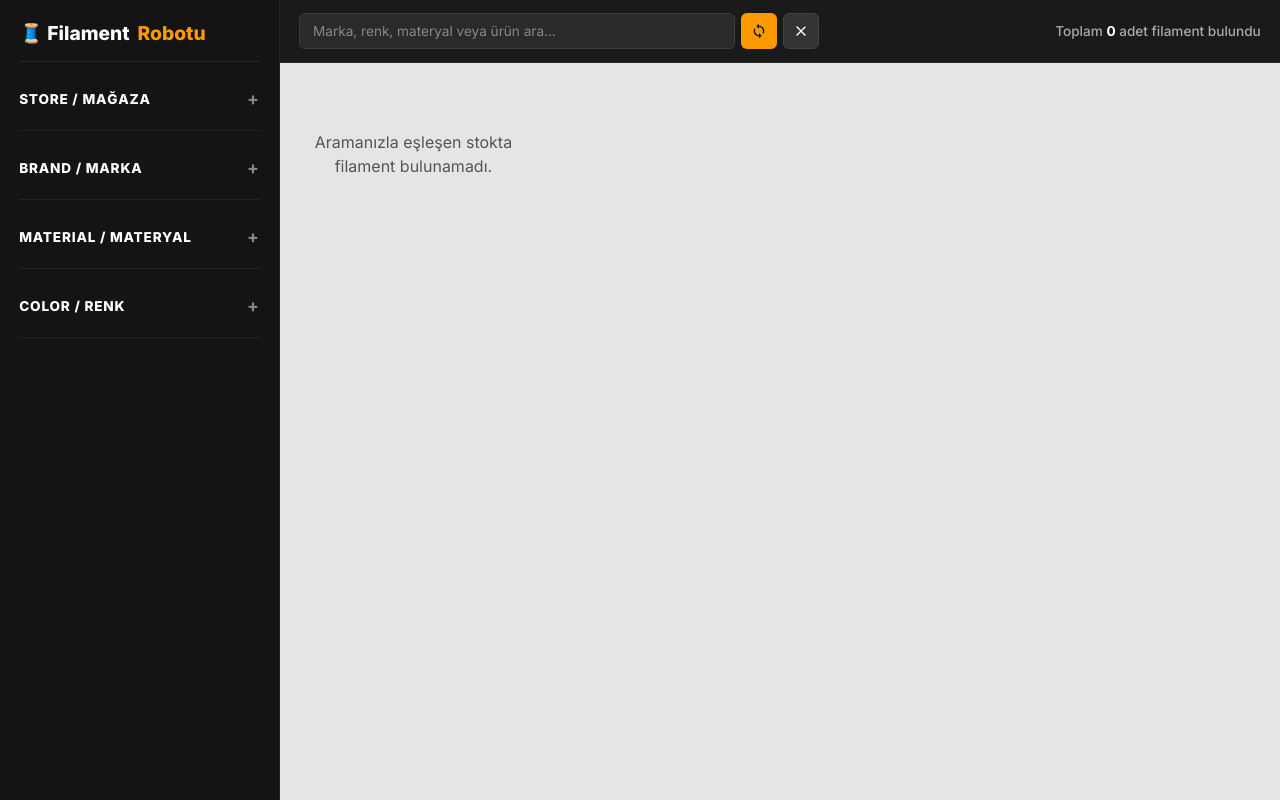
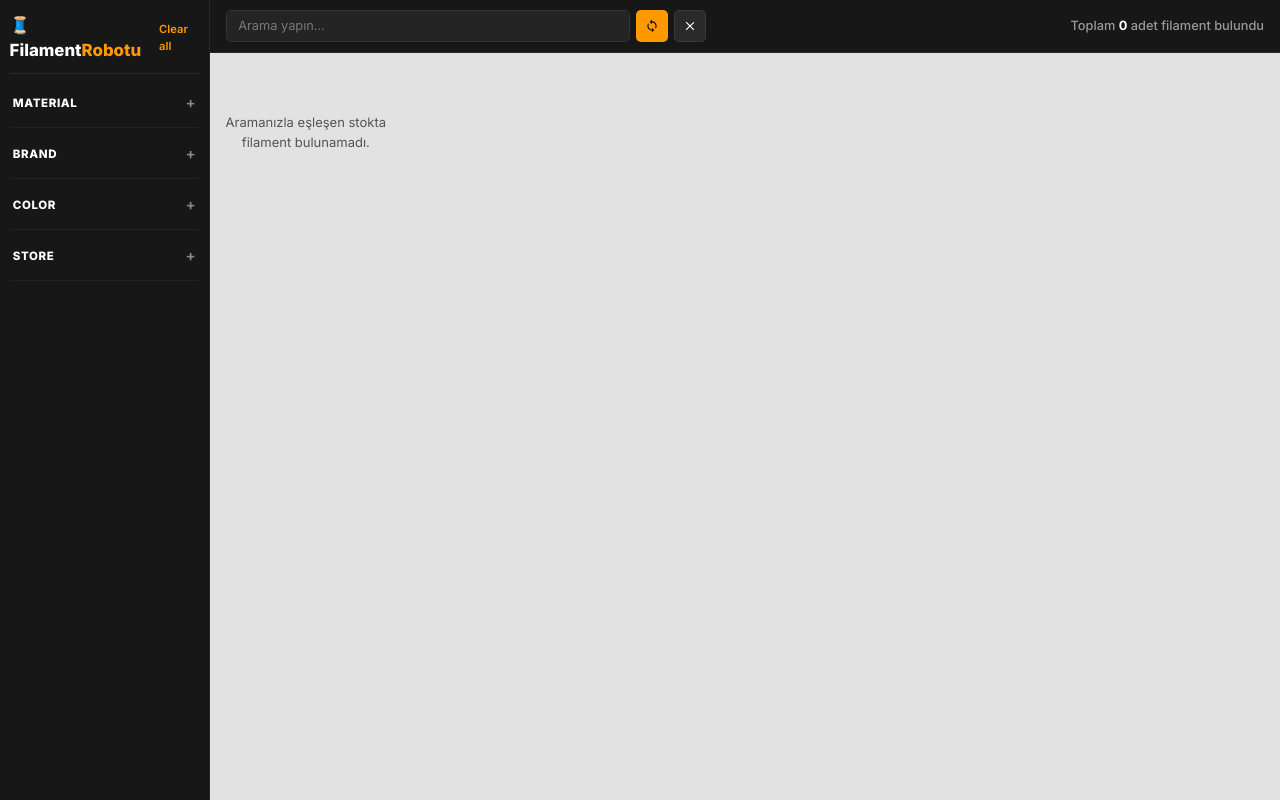
Before and after one commit to Cordamauro/filament-robotu, a Flask app: page / in a window 1280 px wide. Run offline with Flask 3, Linux system fonts and the light colour scheme; data that the repository does not hold is empty.

Commit message:
Update index.html

```diff
--- a/templates/index.html
+++ b/templates/index.html
@@ -13,11 +13,12 @@
 
         body {
             font-family: 'Inter', sans-serif !important;
-            background-color: #121212;
-            color: #e0e0e0;
+            background-color: #111111;
+            color: #d1d1d1;
             margin: 0;
             padding: 0;
             overflow-x: hidden;
+            font-size: 13px;
         }
 
         .app-container {
@@ -25,54 +26,68 @@
             min-height: 100vh;
         }
 
-        /* AKORDEON TİPİ SOL SIDEBAR */
+        /* GÖRSELDEKİ BİREBİR SOL DAR SIDEBAR (210px) */
         .sidebar {
-            width: 280px;
-            background-color: #141414;
-            border-right: 1px solid #262626;
-            padding: 1.2rem;
+            width: 210px;
+            background-color: #171717;
+            border-right: 1px solid #282828;
+            padding: 0.8rem 0.6rem;
             flex-shrink: 0;
             display: flex;
             flex-direction: column;
-            gap: 1rem;
+            gap: 0.6rem;
             overflow-y: auto;
             max-height: 100vh;
         }
 
         .sidebar-brand {
-            font-size: 1.2rem;
+            font-size: 1.05rem;
             font-weight: 800;
             color: #ffffff;
             display: flex;
             align-items: center;
-            gap: 8px;
-            padding-bottom: 0.8rem;
-            border-bottom: 1px solid #262626;
+            justify-content: space-between;
+            gap: 6px;
+            padding-bottom: 0.6rem;
+            border-bottom: 1px solid #282828;
+            margin-bottom: 0.2rem;
         }
 
         .sidebar-brand span {
             color: #ff9900;
         }
 
-        /* FİLTRE AKORDEON BAŞLIKLARI */
+        .clear-all-link {
+            font-size: 0.7rem;
+            color: #ff9900;
+            text-decoration: none;
+            font-weight: 600;
+            cursor: pointer;
+        }
+
+        .clear-all-link:hover {
+            text-decoration: underline;
+        }
+
+        /* AKORDEON ELEMANLARI (GÖRSEL FORMATI) */
         .accordion-item-custom {
             border-bottom: 1px solid #222222;
-            padding-bottom: 0.6rem;
+            padding-bottom: 0.4rem;
         }
 
         .accordion-header-custom {
             display: flex;
             justify-content: space-between;
             align-items: center;
-            font-size: 0.85rem;
+            font-size: 0.72rem;
             font-weight: 800;
             color: #ffffff;
-            letter-spacing: 0.8px;
+            letter-spacing: 0.6px;
             text-transform: uppercase;
             cursor: pointer;
-            padding: 0.5rem 0;
+            padding: 0.35rem 0.2rem;
             user-select: none;
-            transition: color 0.2s;
+            transition: color 0.15s;
         }
 
         .accordion-header-custom:hover {
@@ -80,47 +95,46 @@
         }
 
         .accordion-icon {
-            font-size: 1.1rem;
-            font-weight: 700;
+            font-size: 0.95rem;
+            font-weight: 600;
             color: #888888;
         }
 
         .accordion-content {
             display: none;
             flex-direction: column;
-            gap: 6px;
-            margin-top: 0.4rem;
-            padding-bottom: 0.4rem;
-            max-height: 260px;
+            gap: 4px;
+            margin-top: 0.3rem;
+            padding-bottom: 0.2rem;
+            max-height: 220px;
             overflow-y: auto;
         }
 
-        /* SADECE ACTIVE KILINDIĞINDA AÇILIR */
         .accordion-item-custom.active .accordion-content {
             display: flex;
         }
 
-        /* GÖRSELDEKİ KOYU YUVARLATILMIŞ FİLTRE BUTONLARI */
+        /* GÖRSELDEKİ BİREBİR SEÇENEK BUTONLARI (PILLS) */
         .filter-btn-pill {
             background-color: #222222;
-            border: 1px solid #333333;
-            color: #cccccc;
-            font-size: 0.8rem;
+            border: 1px solid #2d2d2d;
+            color: #b5b5b5;
+            font-size: 0.72rem;
             font-weight: 500;
-            padding: 0.45rem 0.8rem;
-            border-radius: 8px;
+            padding: 0.32rem 0.6rem;
+            border-radius: 6px;
             text-align: left;
             cursor: pointer;
             transition: all 0.15s ease;
-            display: flex;
-            justify-content: space-between;
-            align-items: center;
+            white-space: nowrap;
+            overflow: hidden;
+            text-overflow: ellipsis;
         }
 
         .filter-btn-pill:hover {
-            background-color: #2c2c2c;
+            background-color: #2a2a2a;
             color: #ffffff;
-            border-color: #444444;
+            border-color: #3d3d3d;
         }
 
         .filter-btn-pill.selected {
@@ -133,61 +147,61 @@
         /* SAĞ ANA İÇERİK ALANI */
         .main-content {
             flex-grow: 1;
-            background-color: #e5e5e5;
+            background-color: #e2e2e2;
             color: #222222;
             display: flex;
             flex-direction: column;
         }
 
         .top-bar {
-            background-color: #1a1a1a;
+            background-color: #171717;
             color: #ffffff;
-            padding: 0.8rem 1.2rem;
+            padding: 0.6rem 1rem;
             display: flex;
             align-items: center;
             justify-content: space-between;
             gap: 1rem;
-            border-bottom: 1px solid #2c2c2c;
+            border-bottom: 1px solid #282828;
         }
 
         .search-container {
             flex-grow: 1;
-            max-width: 520px;
+            max-width: 480px;
             display: flex;
             gap: 6px;
         }
 
         .search-input-dark {
-            background-color: #2a2a2a;
-            border: 1px solid #3d3d3d;
+            background-color: #242424;
+            border: 1px solid #333333;
             color: #ffffff;
-            font-size: 0.85rem;
-            padding: 0.4rem 0.8rem;
-            border-radius: 6px;
+            font-size: 0.8rem;
+            padding: 0.35rem 0.7rem;
+            border-radius: 5px;
         }
 
         .search-input-dark:focus {
-            background-color: #333333;
+            background-color: #2a2a2a;
             color: #ffffff;
             border-color: #ff9900;
             box-shadow: none;
         }
 
         .search-input-dark::placeholder {
-            color: #888888;
+            color: #777777;
         }
 
         .btn-icon-square {
-            width: 36px;
-            height: 36px;
+            width: 32px;
+            height: 32px;
             flex-shrink: 0;
             border: none;
-            border-radius: 6px;
+            border-radius: 5px;
             display: flex;
             align-items: center;
             justify-content: center;
             cursor: pointer;
-            transition: background 0.2s;
+            transition: background 0.15s;
         }
 
         .btn-update-dark {
@@ -200,19 +214,18 @@
         }
 
         .btn-clear-dark {
-            background: #333333;
-            border: 1px solid #444444;
+            background: #2a2a2a;
+            border: 1px solid #3a3a3a;
             color: #ffffff;
         }
 
         .btn-clear-dark:hover {
-            background: #444444;
-            border-color: #555555;
+            background: #383838;
         }
 
         .stats-bar {
-            font-size: 0.85rem;
-            color: #aaaaaa;
+            font-size: 0.8rem;
+            color: #999999;
             font-weight: 500;
         }
 
@@ -221,41 +234,42 @@
             font-weight: 700;
         }
 
-        /* GRID ÜRÜN KARTLARI */
+        /* GÖRSELDEKİ BİREBİR KOMPAKT 8 KOLONLU GRID */
         .products-grid {
-            padding: 1.2rem;
+            padding: 0.8rem;
             display: grid;
-            grid-template-columns: repeat(auto-fill, minmax(185px, 1fr));
-            gap: 1rem;
+            grid-template-columns: repeat(auto-fill, minmax(155px, 1fr));
+            gap: 0.6rem;
             overflow-y: auto;
         }
 
+        /* BEYAZ MİNİMALİST KARTLAR */
         .filament-card {
             background: #ffffff;
-            border-radius: 8px;
-            border: 1px solid #dcdcdc;
-            box-shadow: 0 2px 6px rgba(0,0,0,0.04);
+            border-radius: 6px;
+            border: 1px solid #d5d5d5;
+            box-shadow: 0 1px 4px rgba(0,0,0,0.03);
             display: flex;
             flex-direction: column;
             overflow: hidden;
             position: relative;
-            transition: transform 0.15s ease, box-shadow 0.15s ease;
+            transition: transform 0.12s ease, box-shadow 0.12s ease;
         }
 
         .filament-card:hover {
-            transform: translateY(-3px);
-            box-shadow: 0 6px 14px rgba(0,0,0,0.1);
+            transform: translateY(-2px);
+            box-shadow: 0 4px 10px rgba(0,0,0,0.08);
         }
 
         .card-color-strip {
-            height: 4px;
+            height: 3px;
             width: 100%;
         }
 
         .card-img-wrap {
-            height: 120px;
+            height: 105px;
             background: #fafafa;
-            padding: 8px;
+            padding: 6px;
             display: flex;
             align-items: center;
             justify-content: center;
@@ -355,8 +369,8 @@
         }
 
         .svg-icon {
-            width: 16px;
-            height: 16px;
+            width: 14px;
+            height: 14px;
             fill: currentColor;
         }
 
@@ -373,55 +387,56 @@
 <body>
 
 <div class="app-container">
-    <!-- İLK YÜKLENİŞTE KAPALI AKORDEON SIDEBAR -->
+    <!-- GÖRSELDEKİ BİREBİR SOL SIDEBAR -->
     <aside class="sidebar">
         <div class="sidebar-brand">
-            🧵 Filament<span>Robotu</span>
+            <div>🧵 Filament<span>Robotu</span></div>
+            <a class="clear-all-link" onclick="clearAllFilters()">Clear all</a>
         </div>
 
-        <!-- MAĞAZA (İLK YÜKLENİŞTE KAPALI) -->
+        <!-- MATERYAL -->
         <div class="accordion-item-custom">
             <div class="accordion-header-custom" onclick="toggleAccordion(this)">
-                <span>STORE / MAĞAZA</span>
+                <span>MATERIAL</span>
                 <span class="accordion-icon">+</span>
             </div>
-            <div id="listSource" class="accordion-content"></div>
+            <div id="listMaterial" class="accordion-content"></div>
         </div>
 
-        <!-- MARKA (İLK YÜKLENİŞTE KAPALI) -->
+        <!-- MARKA -->
         <div class="accordion-item-custom">
             <div class="accordion-header-custom" onclick="toggleAccordion(this)">
-                <span>BRAND / MARKA</span>
+                <span>BRAND</span>
                 <span class="accordion-icon">+</span>
             </div>
             <div id="listBrand" class="accordion-content"></div>
         </div>
 
-        <!-- MATERYAL (İLK YÜKLENİŞTE KAPALI) -->
+        <!-- RENK -->
         <div class="accordion-item-custom">
             <div class="accordion-header-custom" onclick="toggleAccordion(this)">
-                <span>MATERIAL / MATERYAL</span>
-                <span class="accordion-icon">+</span>
-            </div>
-            <div id="listMaterial" class="accordion-content"></div>
-        </div>
-
-        <!-- RENK (İLK YÜKLENİŞTE KAPALI) -->
-        <div class="accordion-item-custom">
-            <div class="accordion-header-custom" onclick="toggleAccordion(this)">
-                <span>COLOR / RENK</span>
+                <span>COLOR</span>
                 <span class="accordion-icon">+</span>
             </div>
             <div id="listColor" class="accordion-content"></div>
+        </div>
+
+        <!-- MAĞAZA -->
+        <div class="accordion-item-custom">
+            <div class="accordion-header-custom" onclick="toggleAccordion(this)">
+                <span>STORE</span>
+                <span class="accordion-icon">+</span>
+            </div>
+            <div id="listSource" class="accordion-content"></div>
         </div>
     </aside>
 
     <!-- SAĞ ANA İÇERİK ALANI -->
     <main class="main-content">
-        <!-- ÜST KONTROL VE ARAMA BAR -->
+        <!-- ÜST ARAMA BAR -->
         <header class="top-bar">
             <div class="search-container">
-                <input type="text" id="searchQuery" class="form-control search-input-dark" placeholder="Marka, renk, materyal veya ürün ara..." onkeyup="loadProducts()">
+                <input type="text" id="searchQuery" class="form-control search-input-dark" placeholder="Arama yapın..." onkeyup="loadProducts()">
 
                 <button id="btnUpdate" class="btn-icon-square btn-update-dark" title="Verileri Güncelle" onclick="triggerUpdate()">
                     <svg id="updateIcon" class="svg-icon" viewBox="0 0 24 24">
@@ -497,7 +512,7 @@ async function loadFilters() {
 function renderPills(containerId, items, filterType) {
     const container = document.getElementById(containerId);
     if (!items || items.length === 0) {
-        container.innerHTML = `<span class="text-muted" style="font-size:0.75rem;">Veri yok</span>`;
+        container.innerHTML = `<span class="text-muted" style="font-size:0.7rem;">Veri yok</span>`;
         return;
     }
 
@@ -505,7 +520,8 @@ function renderPills(containerId, items, filterType) {
         const isSelected = selectedFilters[filterType] === item;
         return `
             <button class="filter-btn-pill ${isSelected ? 'selected' : ''}"
-                    onclick="selectFilter('${filterType}', '${item}')">
+                    onclick="selectFilter('${filterType}', '${item}')"
+                    title="${item}">
                 <span>${item}</span>
             </button>
         `;
@@ -540,7 +556,7 @@ async function loadProducts() {
     }
 
     list.innerHTML = products.map(p => {
-        const fallbackImg = "https://via.placeholder.com/200x200?text=3D+Filament";
+        const fallbackImg = "https://via.placeholder.com/150x150?text=3D+Filament";
         const imgSrc = p.image && p.image.trim() !== "" ? p.image : fallbackImg;
         const stripColor = getColorHex(p.color);
 
```
Also changed, not shown: other parts of templates/index.html (+26 -26 lines).
